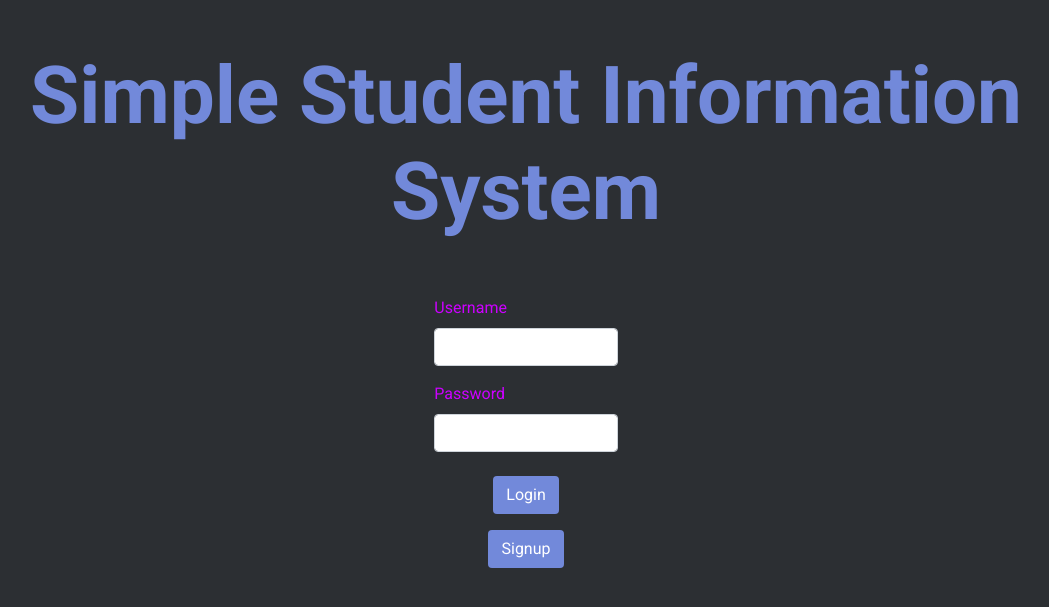
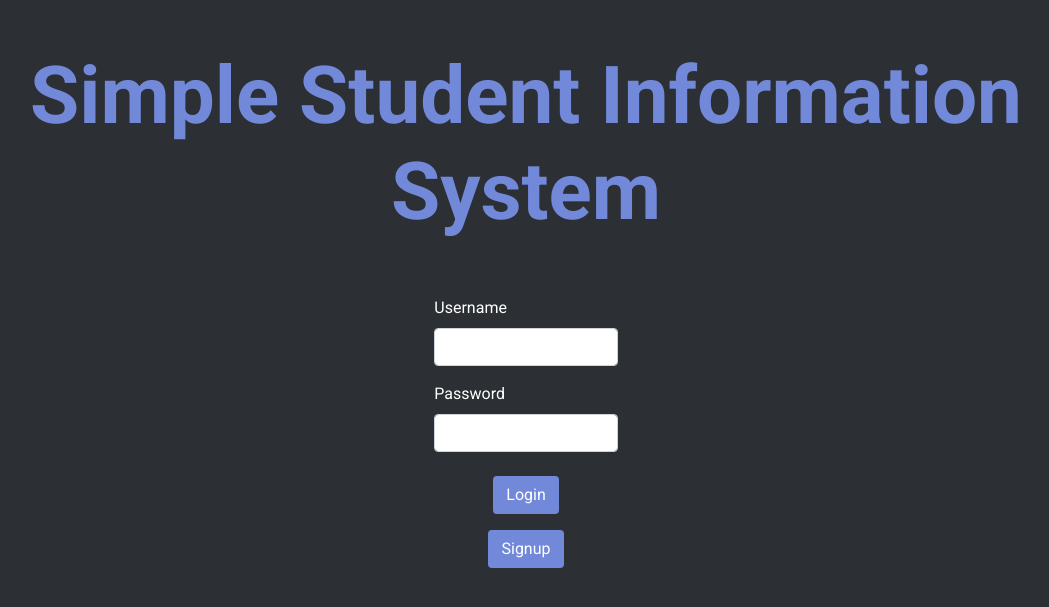
Before and after one commit to helmarIsrael/SSISWeb, a Flask app: page /login/ in a window 1280 px wide. Shown: the top 607 px of the page, without its empty margins (114-1163 px from the left). Run offline with Flask 2, Linux system fonts and the light colour scheme; some libraries are stand-ins or nearby versions.

Commit message:
updated CSS

```diff
--- a/static/css/style.css
+++ b/static/css/style.css
@@ -1,7 +1,11 @@
 body{
 	font-family: Roboto;
 	background-color: #2C2F33;
-	color: #CC00FF;
+	color: #FFFFFF;
+}
+th {
+  color: white; !important
+  background: black; !important
 }
 #title {
 	color: #7289DA;
```
